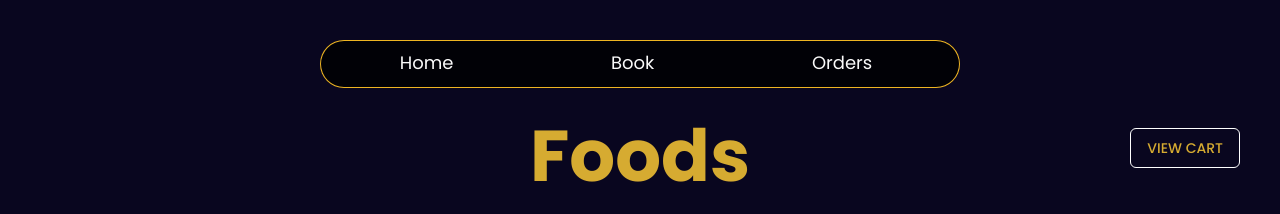
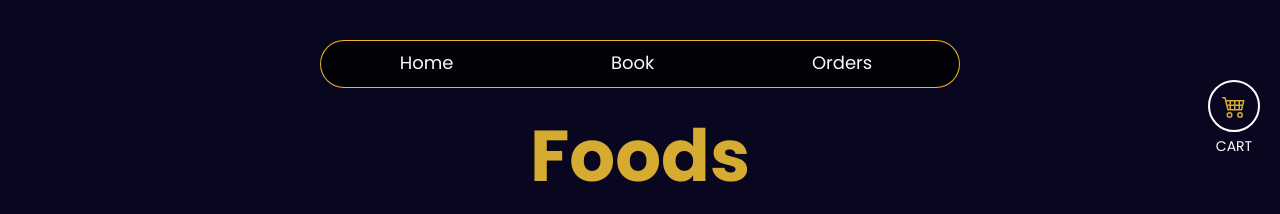
Before and after one commit to hasithasandunlakshan/leo_candle_night, a Next.js app: page /bookseat/users in a window 1280 px wide. Both pictures are taken after a click on the button "Select Meal". Shown: the top 214 px of the page. Built offline with nearby package versions, Linux system fonts and the light colour scheme; a web font is replaced by a local one.

Commit message:
feat: add cart button and sheet functionality to FoodList component

```diff
--- a/src/components/meal/FoodList.tsx
+++ b/src/components/meal/FoodList.tsx
@@ -5,7 +5,7 @@ import FoodCard from './FoodCard';
 import { Button } from '../ui/button';
 
 import { MdDelete } from "react-icons/md";
-
+import { BsCart4 } from "react-icons/bs";
 
 import {
   Sheet,
@@ -79,12 +79,14 @@ const FoodList: React.FC<FoodListProps> = ({ FinalFood }) => {
   const [cart, setCart] = useState<FoodItem[]>(cartLocal);
   const [showToast, setShowToast] = useState<boolean>(false);
   const [selectedFood, setSelectedFood] = useState<FoodItem | null>(null);
+  const [isSheetOpen, setIsSheetOpen] = useState<boolean>(false); // New state for Sheet visibility
 
   const handleAddToCart = (food: FoodItem) => {
     if (!cart.some((item) => item.id === food.id)) {
       setSelectedFood(food);
       addToCart(food);
       setShowToast(true);
+      setIsSheetOpen(true); // Open the Sheet when an item is added
     } else {
       alert('Item already in the cart');
     }
@@ -106,6 +108,7 @@ const FoodList: React.FC<FoodListProps> = ({ FinalFood }) => {
   const handleConfirm = () => {
     console.log("cart", cart);
     FinalFood(cartLocal);
+    setIsSheetOpen(false); // Close Sheet after purchase
   };
 
   const totalPrice = cart.reduce((total, item) => total + item.price, 0);
@@ -151,11 +154,18 @@ const FoodList: React.FC<FoodListProps> = ({ FinalFood }) => {
         </div>
 
         {/* Sheet to show the cart items */}
-        <Sheet >
+        <Sheet open={isSheetOpen} onOpenChange={setIsSheetOpen} >
           <SheetTrigger asChild>
-            <Button variant="outline" className='right-10 bg-primary border z-50 border-white text-secondary top-32 fixed'>
-            VIEW CART
-            </Button>
+          <div className="fixed right-5 top-20 z-50 text-center">
+      {/* Cart Button */}
+      <button className="bg-primary border-2 border-white text-secondary p-3 rounded-full hover:bg-white hover:text-primary relative">
+        <BsCart4 size={24} />
+
+      </button>
+
+      {/* Cart Label */}
+      <p className="mt-1 text-sm text-white">CART</p>
+    </div>
           </SheetTrigger>
           <SheetContent className='bg-primary bg-opacity-85'>
             <SheetHeader>
```
